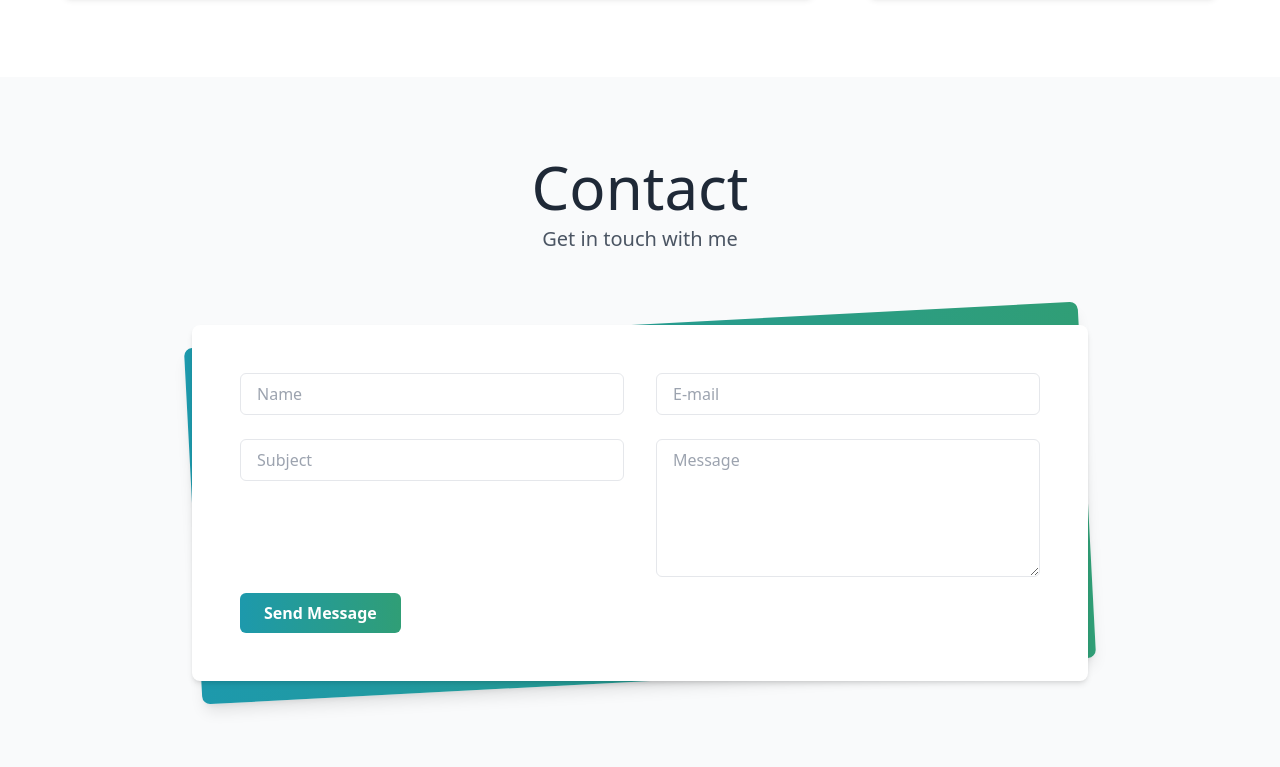
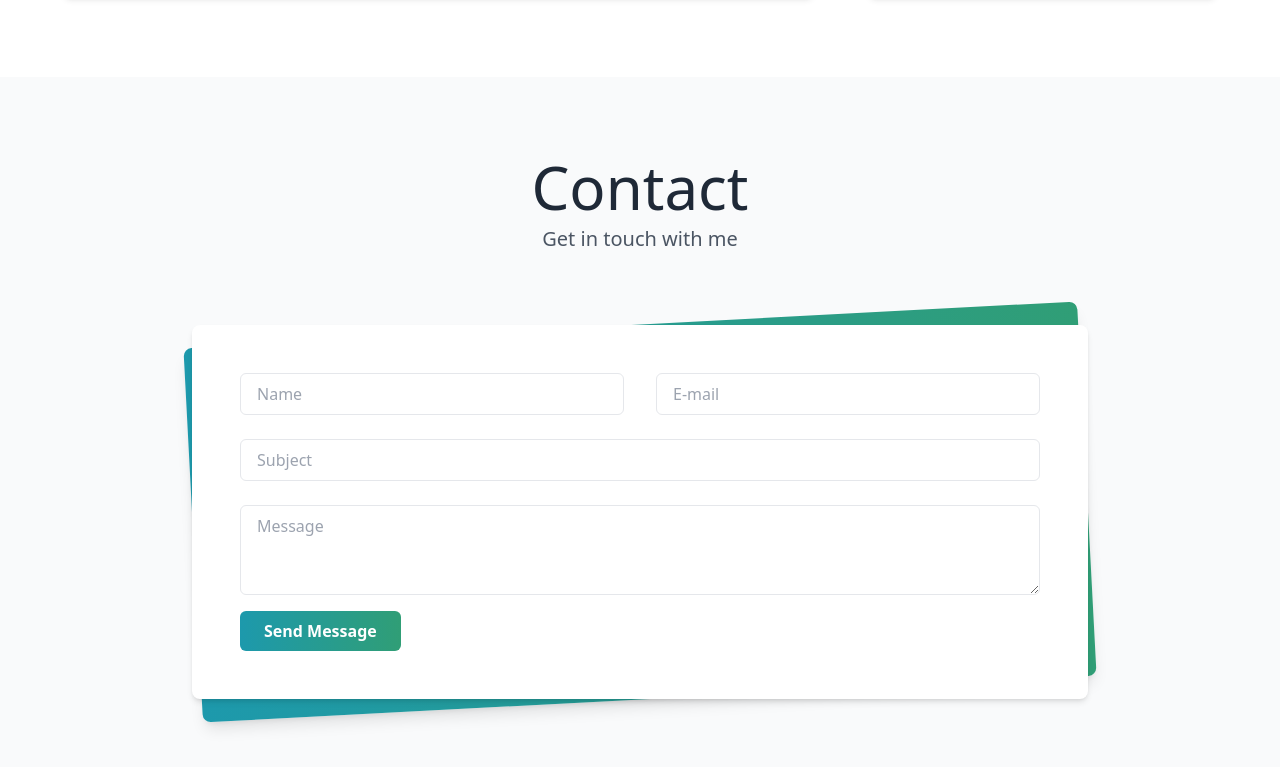
Before and after one commit to DorKatzir/personal_portfolio_website, a plain HTML site: page index.html in a window 1280 px wide. Shown: the part 3517-4284 px from the top of the page. Drawn offline with nearby package versions, Linux system fonts and the light colour scheme.

Commit message:
contact from fix

```diff
--- a/index.html
+++ b/index.html
@@ -215,8 +215,8 @@
                     <div class="grid grid-cols-1 md:grid-cols-2 gap-x-8 gap-y-6">
                         <input type="text" name="" id="" placeholder="Name" class="border border-gray-200 outline-none px-4 py-2 rounded-md hover:border-gray-400 focus:border-gray-600">
                         <input type="email" name="" id="" placeholder="E-mail" class="border border-gray-200 outline-none px-4 py-2 rounded-md hover:border-gray-400 focus:border-gray-600">
-                        <input type="text" name="" id="" placeholder="Subject" class="h-fit border border-gray-200 outline-none px-4 py-2 rounded-md hover:border-gray-400 focus:border-gray-600">
-                        <textarea name="" id="" cols="30" rows="5" placeholder="Message" class="border border-gray-200 outline-none px-4 py-2 rounded-md hover:border-gray-400 focus:border-gray-600"></textarea>
+                        <input type="text" name="" id="" placeholder="Subject" class="h-fit border border-gray-200 outline-none px-4 py-2 rounded-md hover:border-gray-400 focus:border-gray-600 md:col-span-2">
+                        <textarea name="" id="" cols="30" rows="3" placeholder="Message" class="border border-gray-200 outline-none px-4 py-2 rounded-md hover:border-gray-400 focus:border-gray-600 md:col-span-2"></textarea>
                     </div>
                     <button class="inline-block w-auto mt-4 px-6 py-2 bg-gradient-to-r from-primary to-secondary text-white font-bold rounded-md">Send Message</button>
                 </form>
```
